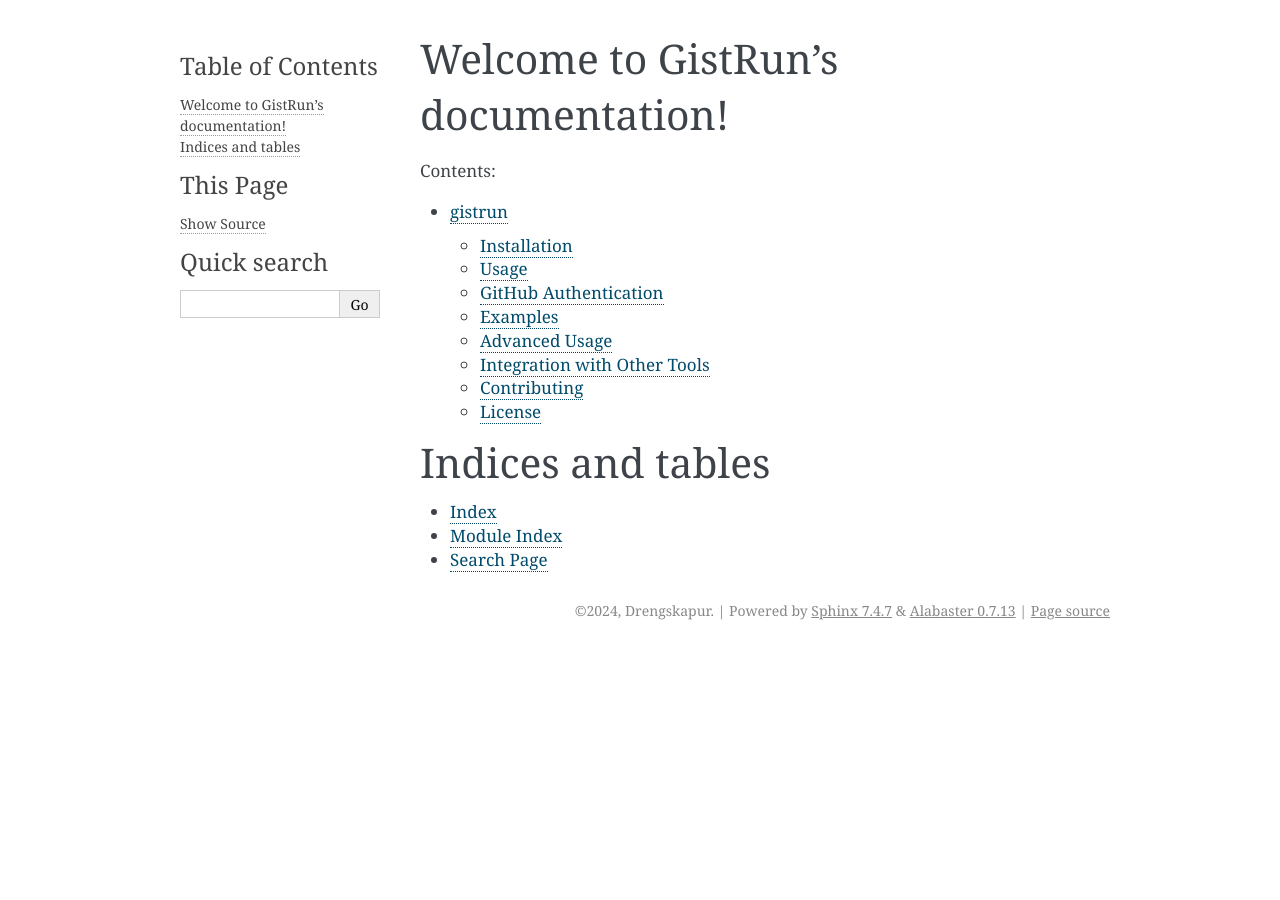
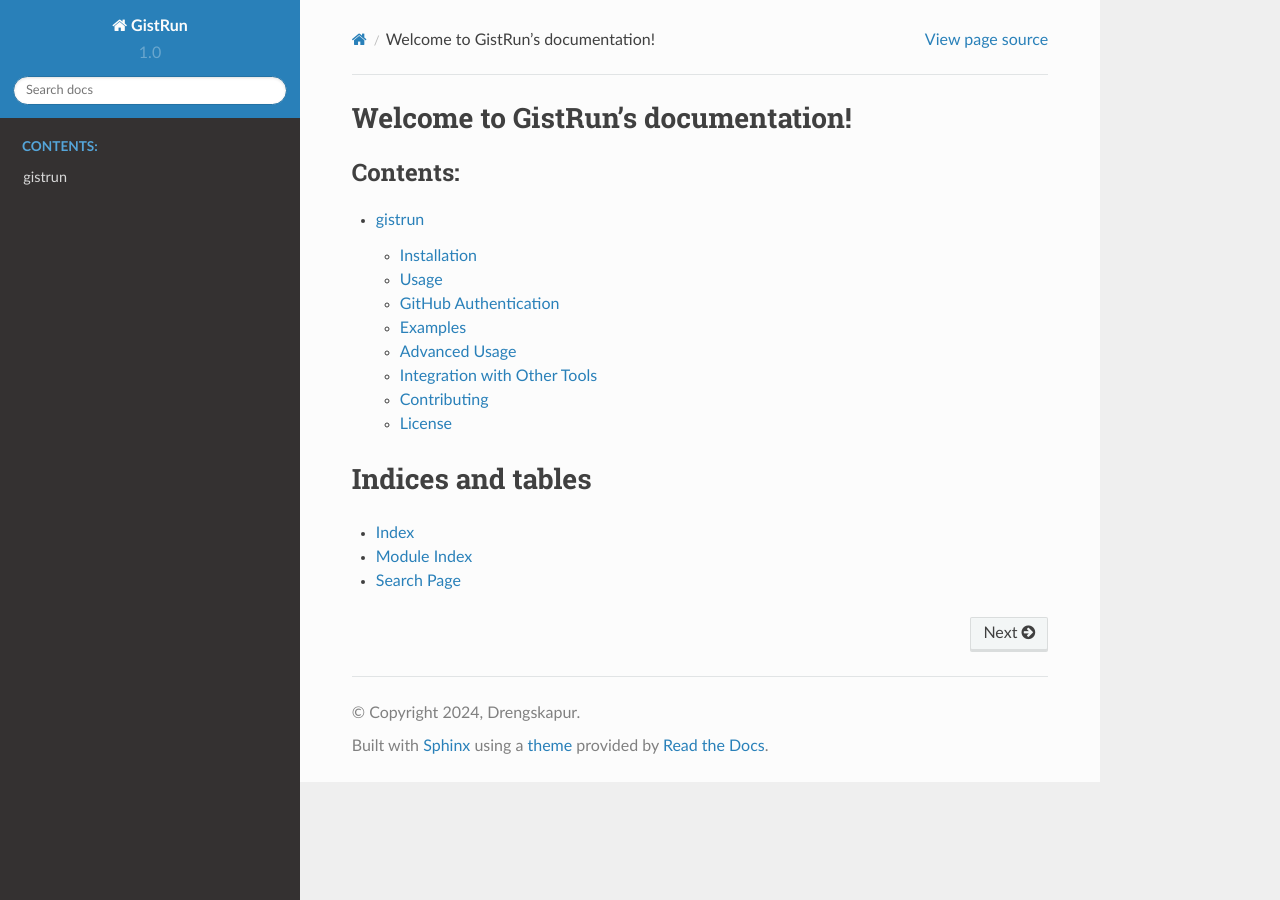
Before and after one commit to drengskapur/gistrun, a Sphinx documentation site: the page built from docs/index.rst, in a window 1280 px wide. Built offline with Sphinx 7.4.7 and the Read the Docs theme 2.0.0, drawn with Linux system fonts in a browser that asks for light colours.

Commit message:
change theme

```diff
--- a/docs/conf.py
+++ b/docs/conf.py
@@ -83,7 +83,7 @@
 # The theme to use for HTML and HTML Help pages.  See the documentation for
 # a list of builtin themes.
 #
-html_theme = "alabaster"
+html_theme = "sphinx_rtd_theme"
 
 # Theme options are theme-specific and customize the look and feel of a theme
 # further.  For a list of options available for each theme, see the
--- a/src/gistrun/__about__.py
+++ b/src/gistrun/__about__.py
@@ -1 +1 @@
-__version__ = "1.0.1"
+__version__ = "1.0.2"
```
